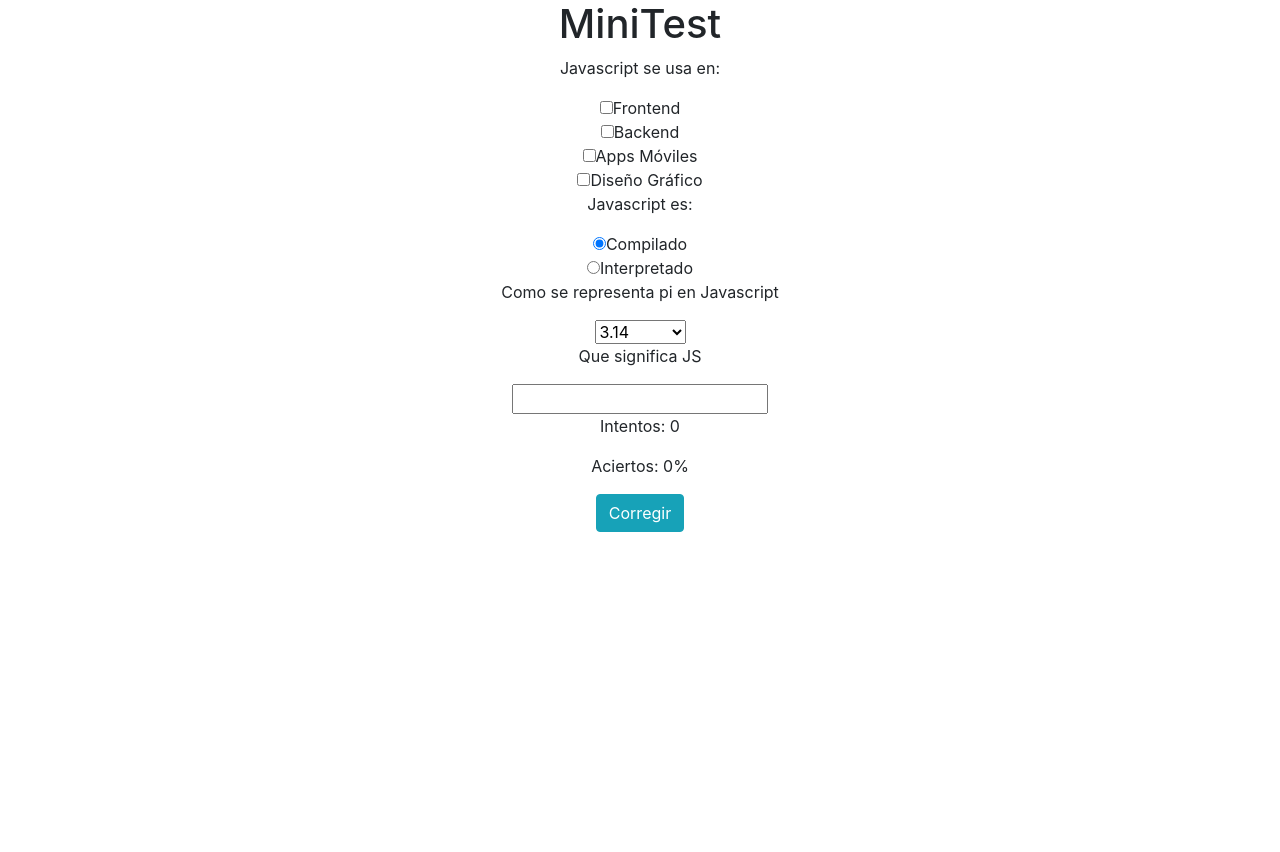
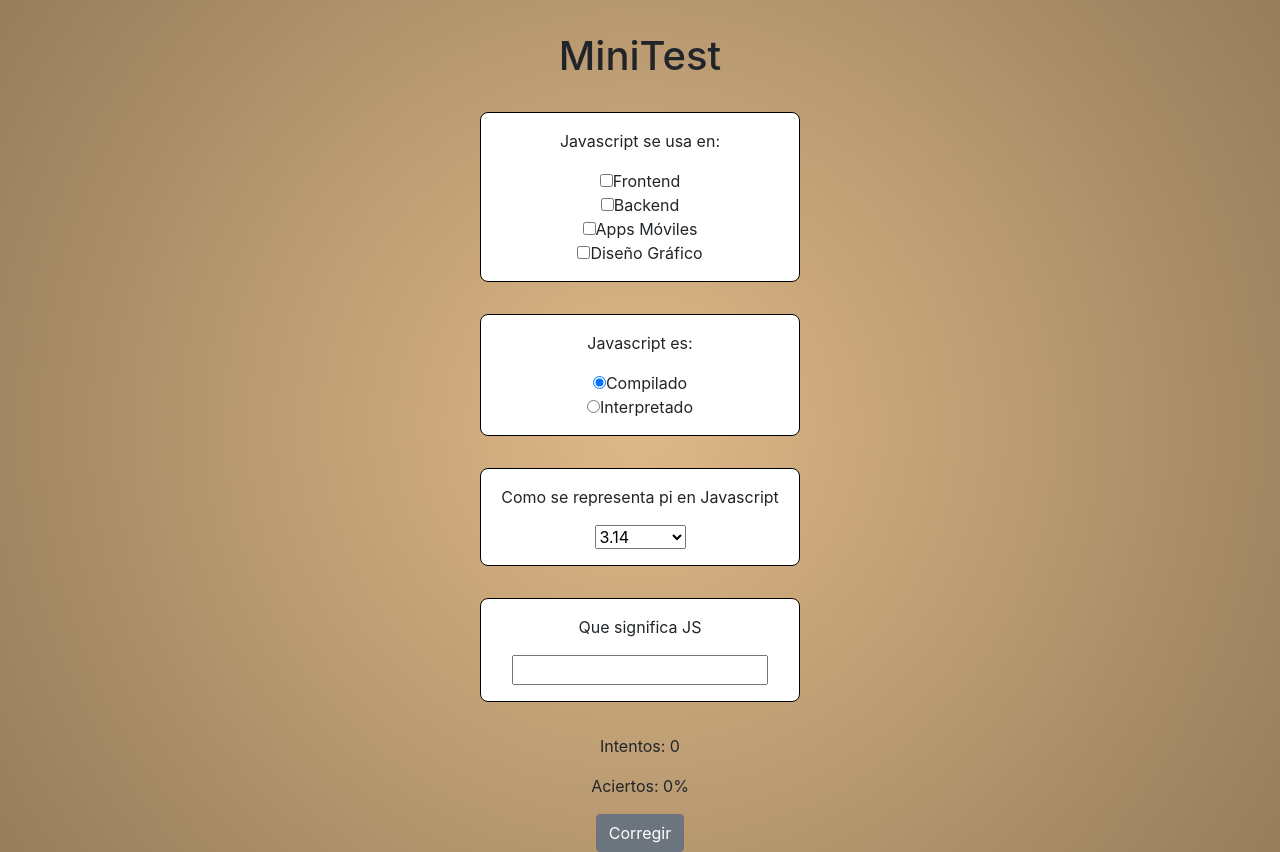
Before and after one commit to manu-lopez/daw, a PHP site: page / in a window 1280 px wide. Before the commit the page ends 532 px from the top, so only its background shows below. Run offline with PHP 8.4, Linux system fonts and the light colour scheme.

Commit message:
Añade diseño a Minitest

```diff
--- a/DWEC/Ejercicios_entregar/MiniTest/index.html
+++ b/DWEC/Ejercicios_entregar/MiniTest/index.html
@@ -13,12 +13,12 @@
 </head>
 
 <body>
-  <div class="container">
+  <div class="container vertical-center">
     <h1>MiniTest</h1>
     <div id="preguntas"></div>
     <p id="intentos">Intentos: 0</p>
     <p id="aciertos">Aciertos: 0%</p>
-    <button id="btnCorregir" class="btn btn-info">Corregir</button>
+    <button id="btnCorregir" class="btn btn-secondary">Corregir</button>
   </div>
 </body>
 
--- a/DWEC/Ejercicios_entregar/MiniTest/style.css
+++ b/DWEC/Ejercicios_entregar/MiniTest/style.css
@@ -1,3 +1,31 @@
 .container {
   text-align: center;
 }
+
+.vertical-center {
+  min-height: 100vh;
+  display: flex;
+  flex-direction: column;
+  align-items: center;
+}
+
+h1 {
+  margin: 2rem;
+}
+
+body {
+  background: rgb(222, 184, 135);
+  background: radial-gradient(circle, rgba(222, 184, 135, 1) 0%, rgba(150, 125, 92, 1) 100%);
+}
+
+.preguntasCheckbox,
+.preguntasRadio,
+.preguntasSelect,
+.preguntaInput {
+  background: white;
+  border: 1px solid black;
+  border-radius: 0.5rem;
+  width: 20rem;
+  padding: 1rem;
+  margin-bottom: 2rem;
+}
--- a/DWEC/Ejercicios_entregar/adivina1a100/script.js
+++ b/DWEC/Ejercicios_entregar/adivina1a100/script.js
@@ -13,7 +13,6 @@ const comprobarNumero = numeroBoton => {
   intentos += 1;
   document.getElementById("intentos").innerHTML = `Intentos: ` + intentos;
   numeroUsuario = parseInt(numeroBoton);
-  console.log(numeroUsuario);
   if (numeroUsuario == numeroAletaorio) {
     resultado.classList.remove("text-primary");
     resultado.classList.add("text-success");
```
Also changed, not shown: DWEC/Ejercicios_entregar/MiniTest/script.js (+29 -8 lines).
